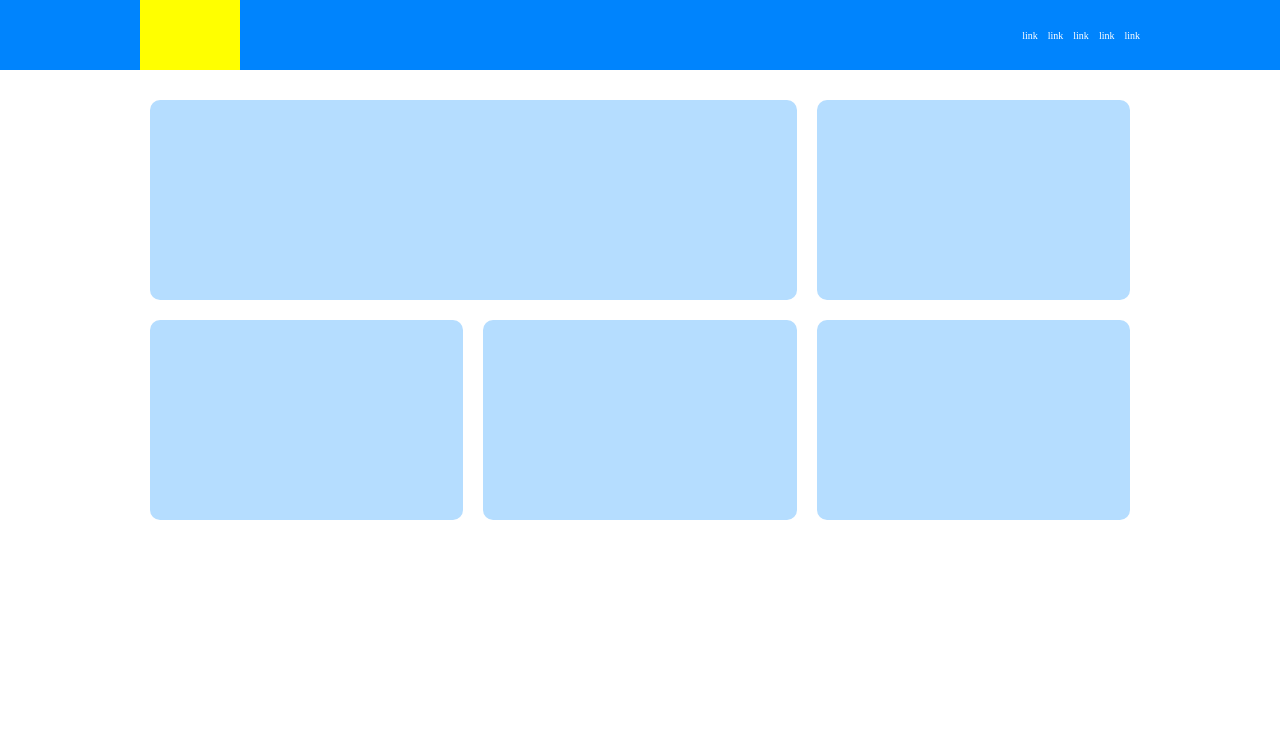
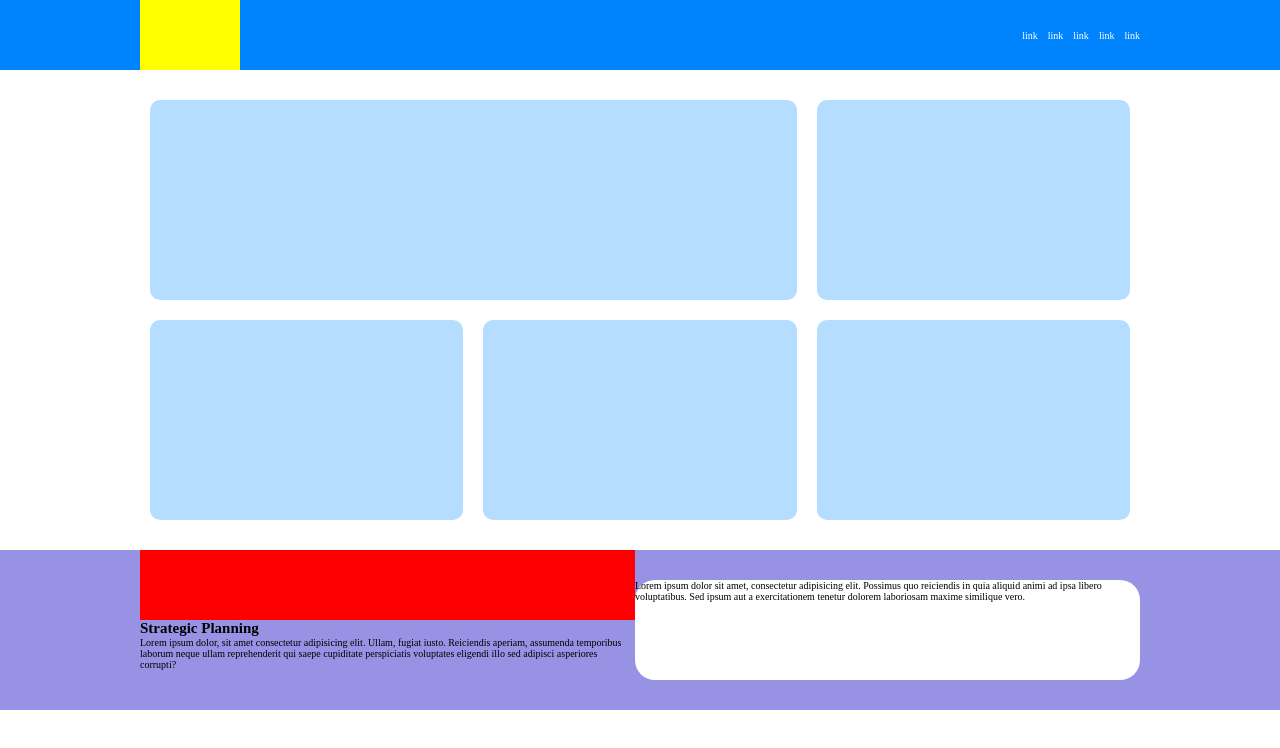
Before and after one commit to V1tale/htmlcss-responsive-layout, a plain HTML site: page index.html in a window 1280 px wide. Drawn offline with Linux system fonts and the light colour scheme.

Commit message:
completata struttura Planning

```diff
--- a/css/style.css
+++ b/css/style.css
@@ -52,12 +52,11 @@ header {
     color: white;
     list-style-type: none;
 }
-/* .features {
-    display: flex;
-    flex-wrap: wrap;
-} */
 main {
     margin-top: 100px;
+}
+#features {
+    margin-bottom: 3rem;
 }
 .card {
     border-radius: 10px;
@@ -66,6 +65,24 @@ main {
     /* DEBUG */
     height: 200px;
     background-color: #b5ddff;
+
+}
+/* PLANNING */
+#planning {
+    background-color: #9792e4;
+}
+.planning-picture {
+    width: 100%;
+    height: 70px;
+    background-color: red;
+    margin: auto;
+}
+#planning .container div:last-child {
+    width: 100%;
+    height: 100px;
+    background-color: white;
+    border-radius: 20px;
+    margin: 3rem 0;
 
 }
 
@@ -101,6 +118,9 @@ main {
     .container {
         max-width: 1000px;
     }
+    #planning .container {
+        display: flex;
+    }
 }
 /* WIDE SCREEN */
 @media screen and (1200px) {
--- a/index.html
+++ b/index.html
@@ -43,6 +43,20 @@
                 <div class="card"></div>
             </section>
         </div>
+        <section id="planning">
+            <div class="container">
+                <div>
+                    <div class="planning-picture">
+                    </div>
+                    <h2>Strategic Planning</h2>
+                    <p>Lorem ipsum dolor, sit amet consectetur adipisicing elit. Ullam, fugiat iusto. Reiciendis aperiam, assumenda temporibus laborum neque ullam reprehenderit qui saepe cupiditate perspiciatis voluptates eligendi illo sed adipisci asperiores corrupti?</p>
+                </div>
+                <div>
+                    Lorem ipsum dolor sit amet, consectetur adipisicing elit. Possimus quo reiciendis in quia aliquid animi ad ipsa libero voluptatibus. Sed ipsum aut a exercitationem tenetur dolorem laboriosam maxime similique vero.
+
+            </div>
+        </div>
+            </section>
 
     </main>
     <!-- /Main -->
```
